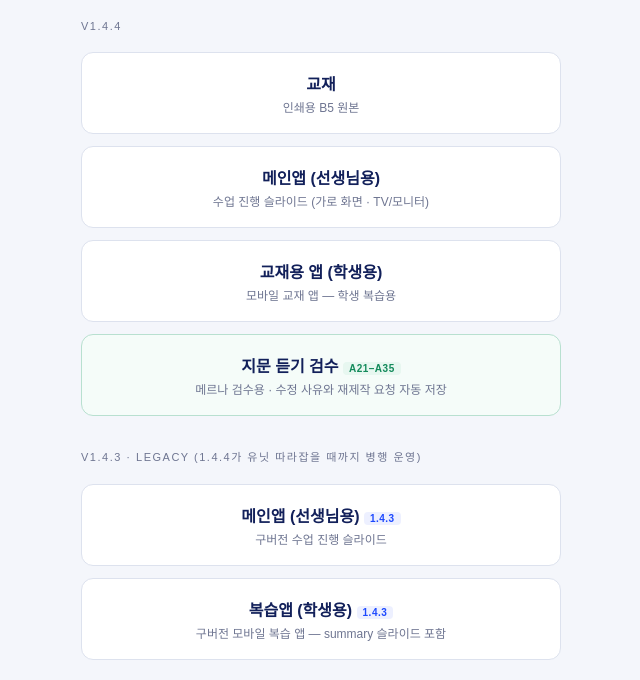
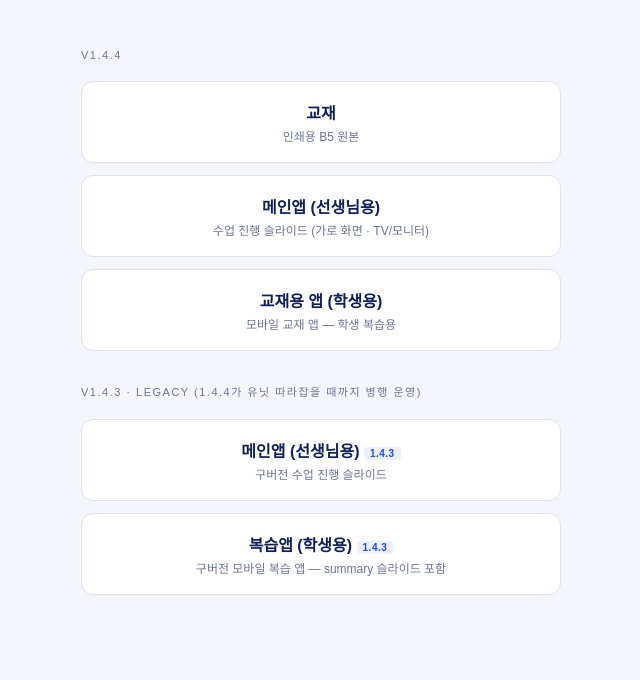
Before and after one commit to rasheedpark/allthatarabic, a plain HTML site: page index.html in a window 1280 px wide. Shown: the part 156-836 px from the top of the page, without its empty margins (319-959 px from the left). After the commit the page ends 800 px from the top, so only its background shows below. Drawn offline with Linux system fonts and the light colour scheme; a web font is replaced by a local one.

Commit message:
index: 첫 화면에 박혀 있던 음원 검수 열쇠를 내린다
저장소와 페이지가 공개라, 교재 첫 화면을 본 사람은 누구나 A21–A35 지문 검수
피드백을 읽고 쓸 수 있었다. 검수는 2026-09에 끝났으므로 링크를 내린다.
다시 열 때는 열쇠를 주소에 박지 말고 따로 전한다.

Co-Authored-By: Claude Opus 5 <noreply@anthropic.com>

```diff
--- a/index.html
+++ b/index.html
@@ -49,10 +49,9 @@
       <strong>교재용 앱 (학생용)</strong>
       <span>모바일 교재 앱 — 학생 복습용</span>
     </a>
-    <a class="app-link review" href="audio-review144.html?manifest=review%2Fata144-a21-a35-nass.json&amp;unit=ALL&amp;type=nass&amp;review=a21-a35&amp;reviewer=Merna&amp;key=34d941fb71e4821fc3ecef27b0897cb6de5236cf4e2e067b">
-      <strong>지문 듣기 검수 <span class="ver-tag">A21–A35</span></strong>
-      <span>메르나 검수용 · 수정 사유와 재제작 요청 자동 저장</span>
-    </a>
+    <!-- A21–A35 지문 듣기 검수(2026-09 완료)는 여기서 내렸다.
+         주소에 검수 열쇠가 그대로 박혀 있어, 이 페이지를 본 사람은 누구나 피드백을
+         읽고 쓸 수 있었다. 다시 열 때는 열쇠를 주소에 박지 말고 따로 전한다. -->
     <div class="section-label">v1.4.3 · legacy (1.4.4가 유닛 따라잡을 때까지 병행 운영)</div>
     <a class="app-link" href="ata143_teacher/ata143_teacher.html">
       <strong>메인앱 (선생님용) <span class="ver-tag">1.4.3</span></strong>
```
